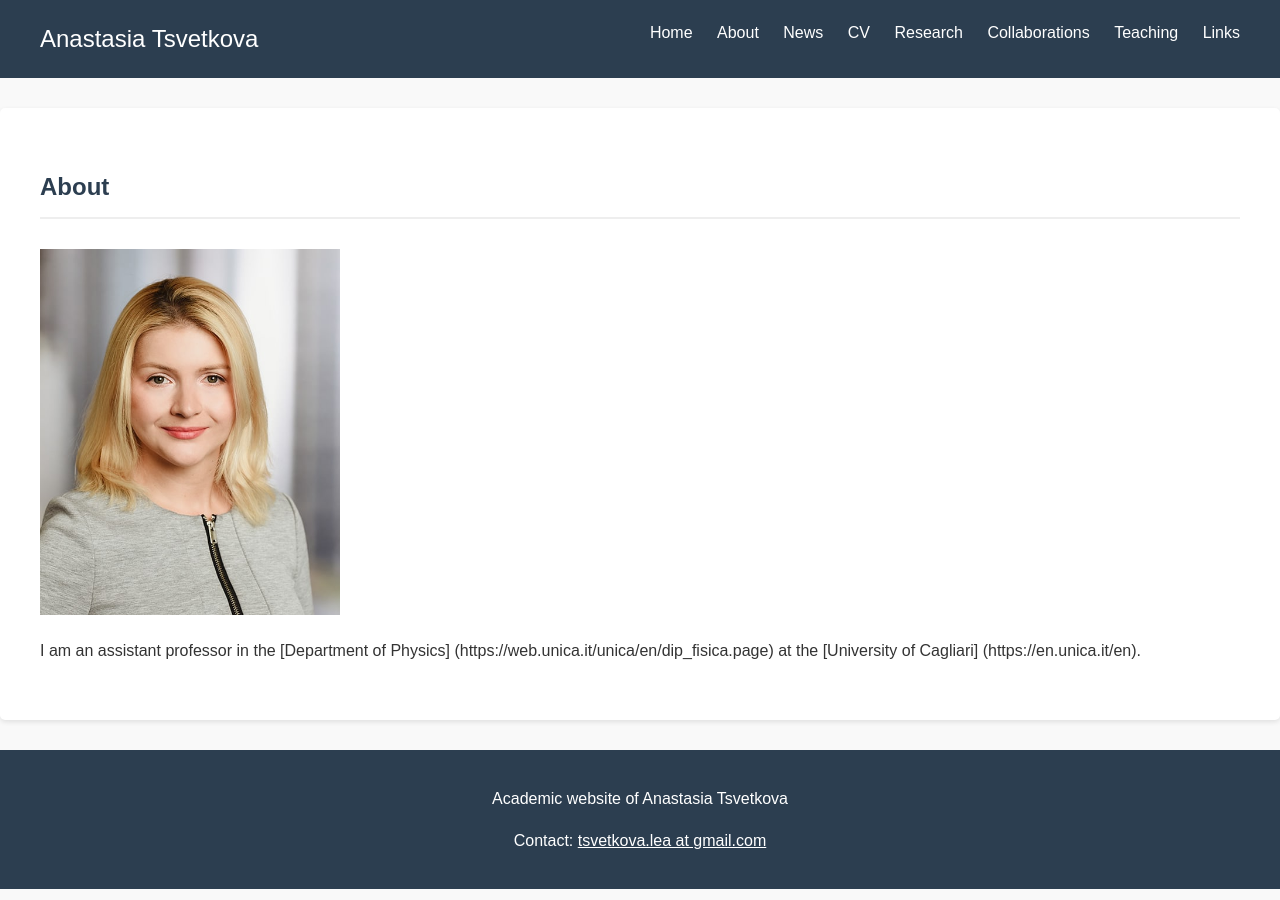
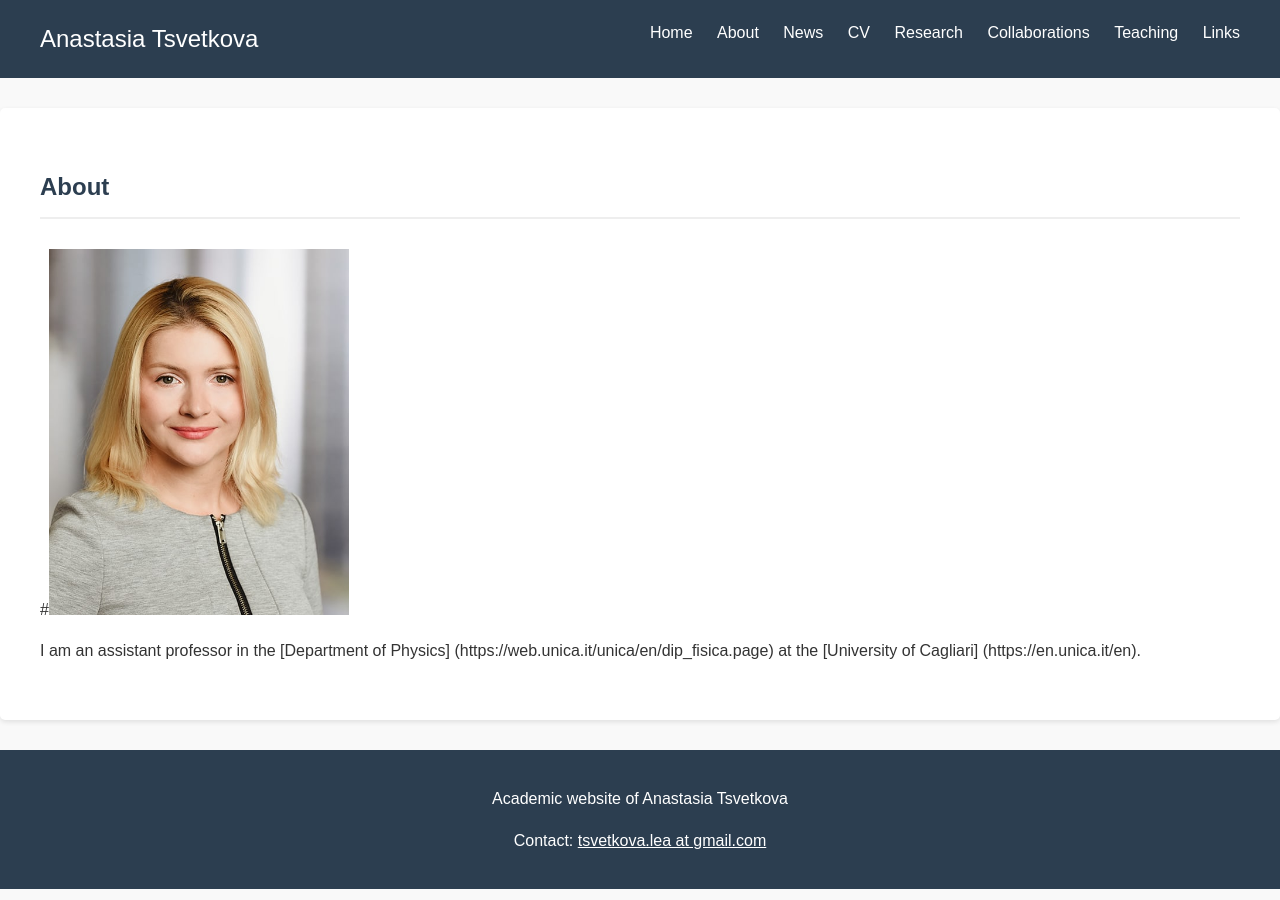
Before and after one commit to anastasia-tsvetkova/anastasia-tsvetkova.github.io, a Jekyll site: the page built from about.md, in a window 1280 px wide. Built offline with Jekyll 4.4.1, drawn with Linux system fonts in a browser that asks for light colours.

Commit message:
Update about.md

```diff
--- a/about.md
+++ b/about.md
@@ -4,6 +4,6 @@ title: About
 permalink: /about/
 ---
 
-<img src="{{ '/assets/images/Bewerbungsfoto1.jpg' | relative_url }}" alt="Description" width="300">
+#<img src="{{ '/assets/images/Bewerbungsfoto1.jpg' | relative_url }}" alt="Description" width="300">
 
 I am an assistant professor in the [Department of Physics] (https://web.unica.it/unica/en/dip_fisica.page) at the [University of Cagliari] (https://en.unica.it/en).
```
